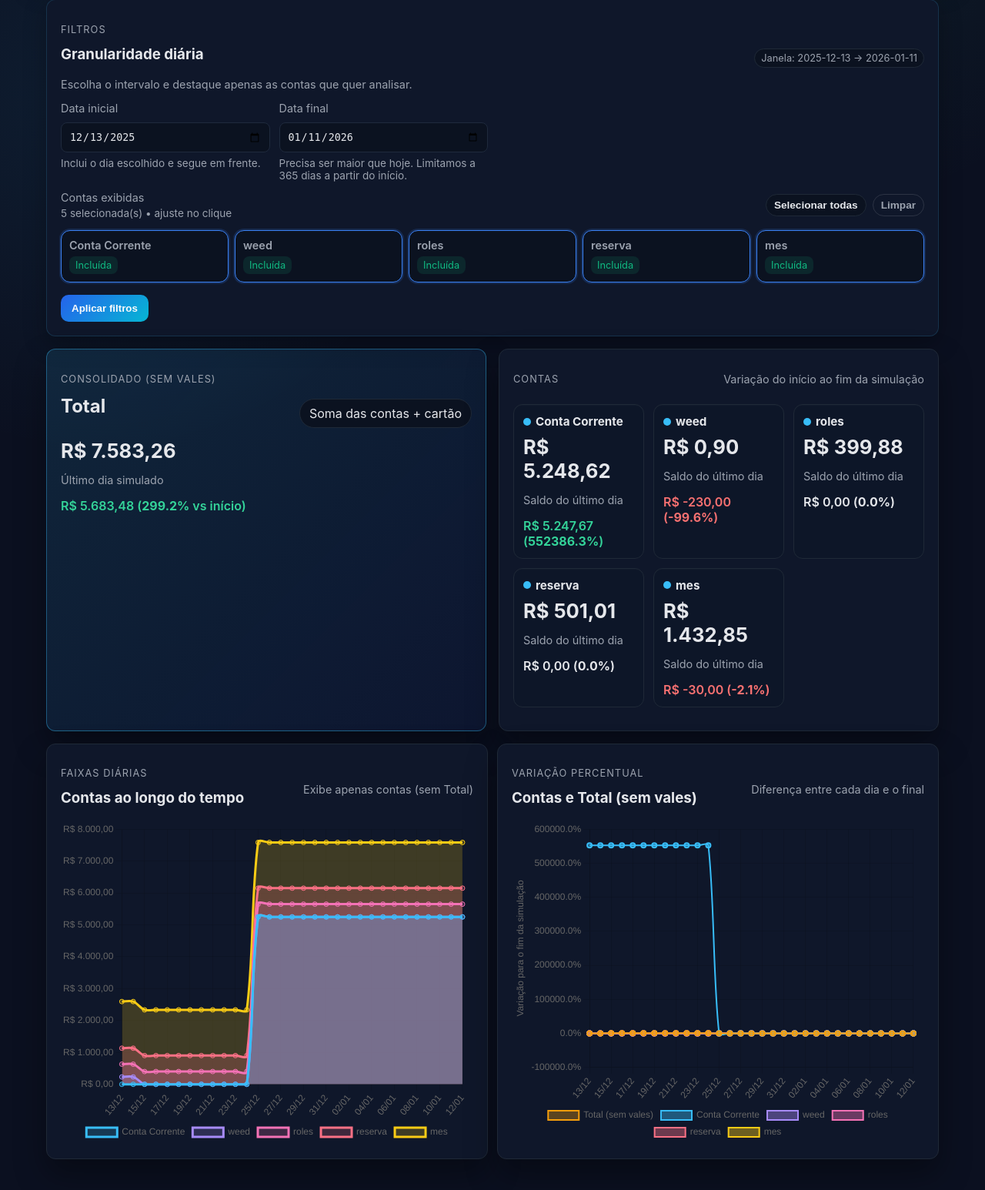
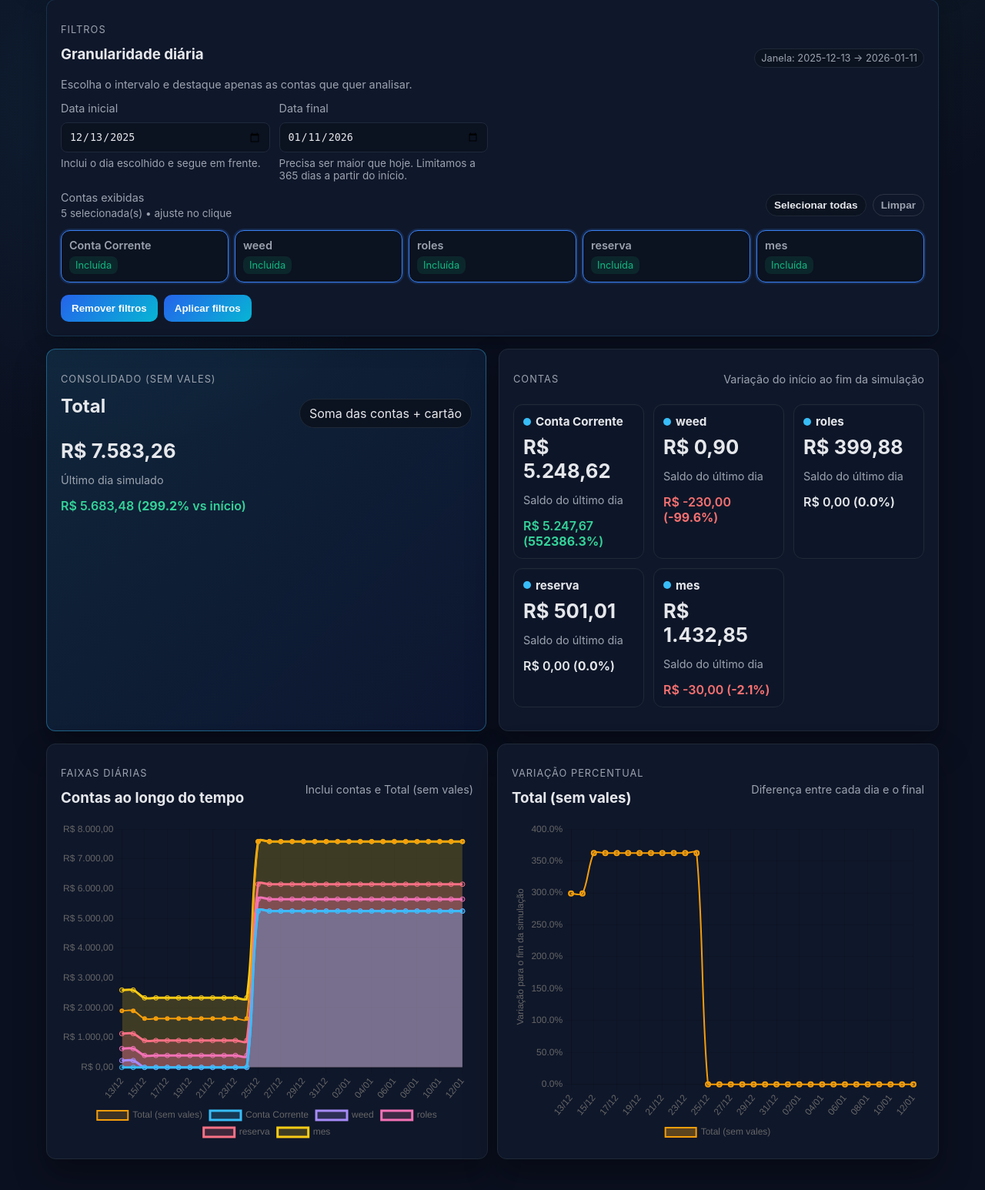
Before and after one commit to GloedenJoao/traking_spending, a FastAPI app: page /dashboard in a window 1280 px wide. Shown: the part 232-1778 px from the top of the page at 77% size. Run offline with FastAPI, Linux system fonts and the light colour scheme; data comes from the database, SQL or seed files in the repository.

Commit message:
Atualiza filtros e gráficos do dashboard

```diff
--- a/templates/dashboard.html
+++ b/templates/dashboard.html
@@ -64,7 +64,10 @@
           </div>
         </div>
         <div class="align-end">
+          <div class="chip-row">
+            <button type="button" class="ghost" onclick="window.location='/dashboard'">Remover filtros</button>
             <button type="submit">Aplicar filtros</button>
+          </div>
         </div>
       </form>
     </div>
@@ -129,7 +132,7 @@
             <p class="eyebrow">Faixas diárias</p>
             <h3>Contas ao longo do tempo</h3>
           </div>
-          <span class="muted">Exibe apenas contas (sem Total)</span>
+          <span class="muted">Inclui contas e Total (sem vales)</span>
         </div>
         <div class="chart-container">
           <canvas id="accountBands"></canvas>
@@ -140,7 +143,7 @@
         <div class="section-title">
           <div>
             <p class="eyebrow">Variação percentual</p>
-            <h3>Contas e Total (sem vales)</h3>
+            <h3>Total (sem vales)</h3>
           </div>
           <span class="muted">Diferença entre cada dia e o final</span>
         </div>
@@ -169,20 +172,39 @@
     const percentCtx = document.getElementById('percentChanges').getContext('2d');
 
     function buildAccountDatasets() {
-      return chartData.accounts
+      const datasets = [
+        {
+          label: 'Total (sem vales)',
+          data: chartData.total.values,
+          borderColor: '#f59e0b',
+          backgroundColor: '#f59e0b33',
+          tension: 0.35,
+          borderWidth: 2,
+          pointRadius: 2,
+          fill: false,
+          stack: 'total',
+        },
+      ];
+
+      chartData.accounts
         .filter(acc => selectedAccountIds.has(acc.id))
-        .map((acc, idx) => ({
+        .forEach((acc, idx) => {
+          datasets.push({
             label: acc.name,
             data: acc.balances,
             fill: true,
             borderColor: pickColor(idx),
             backgroundColor: pickColor(idx) + '33',
             tension: 0.35,
-        }));
+            stack: 'accounts',
+          });
+        });
+
+      return datasets;
     }
 
     function buildPercentDatasets() {
-      const datasets = [
+      return [
         {
           label: 'Total (sem vales)',
           data: chartData.total.changes,
@@ -194,23 +216,6 @@
           fill: false,
         }
       ];
-
-      chartData.accounts.forEach((acc, idx) => {
-        if (selectedAccountIds.has(acc.id)) {
-          datasets.push({
-            label: acc.name,
-            data: acc.changes,
-            borderColor: pickColor(idx),
-            backgroundColor: pickColor(idx) + '66',
-            tension: 0.3,
-            borderWidth: 2,
-            pointRadius: 3,
-            fill: false,
-          });
-        }
-      });
-
-      return datasets;
     }
 
     const accountChart = new Chart(accountCtx, {
```
Lines whose indentation alone changed are shown as unchanged.
